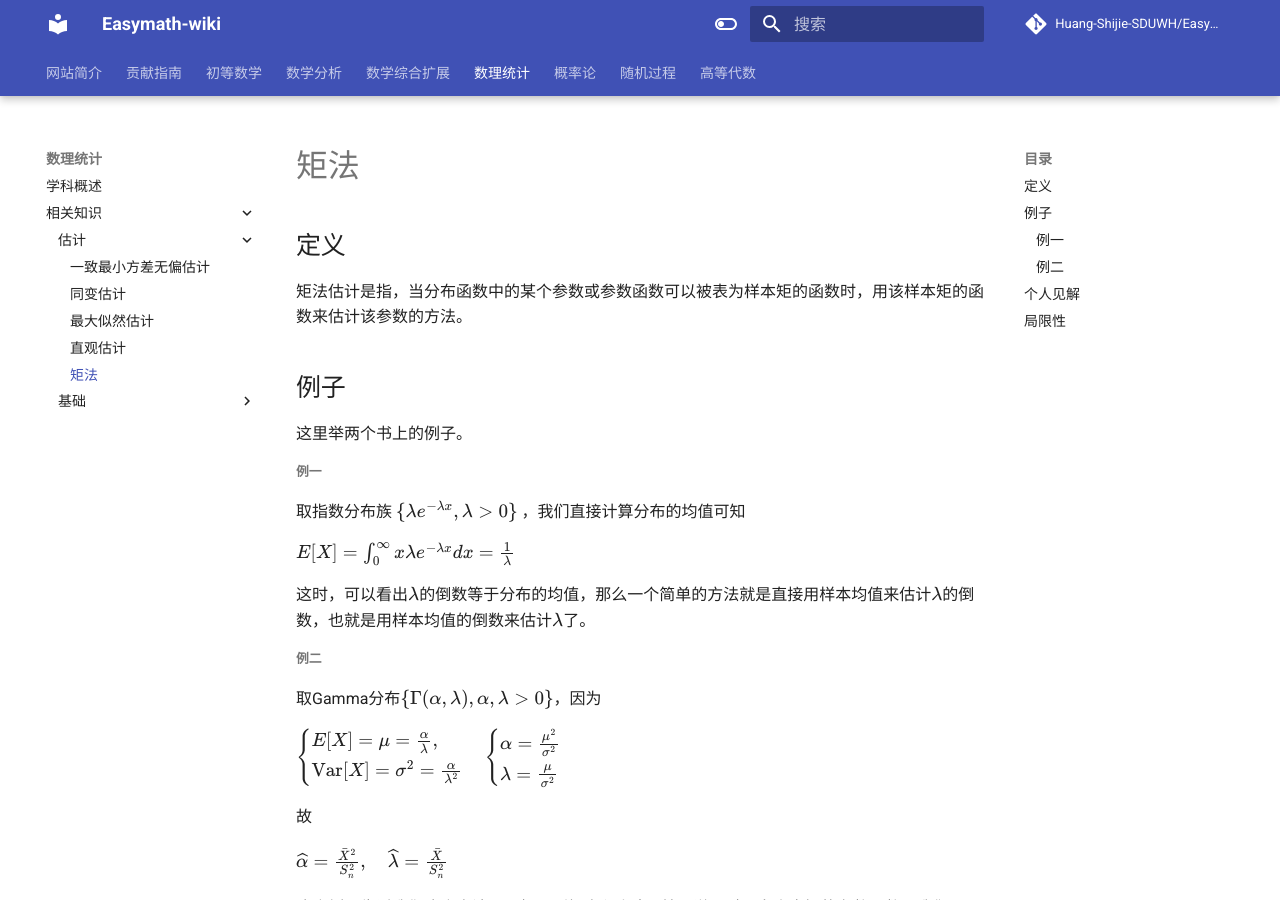
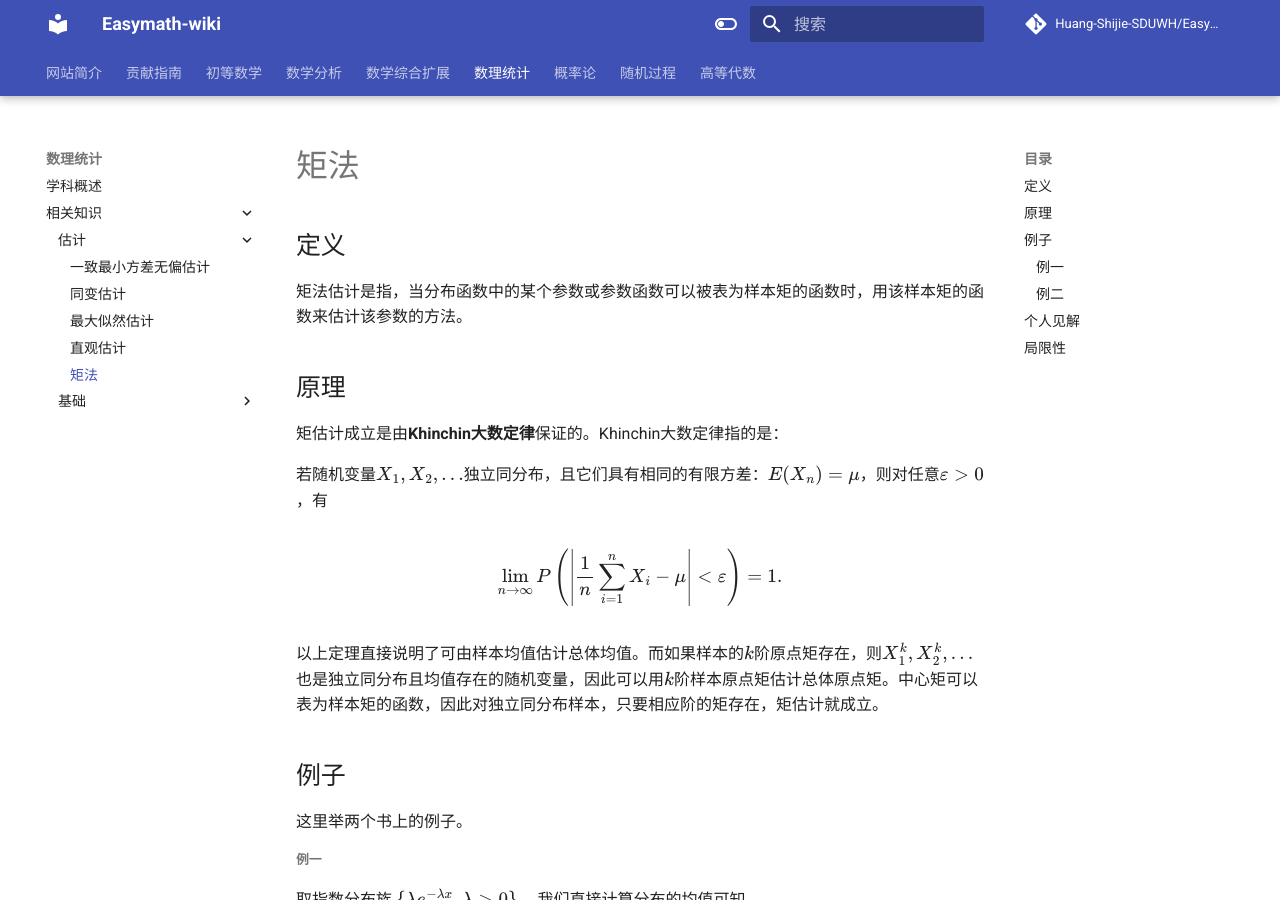
Before and after one commit to Easymath-wiki/Easymath-wiki, an MkDocs documentation site: the page built from docs/数理统计/相关知识/估计/矩法.md, in a window 1280 px wide and 900 px high. Built offline with MkDocs 1.6.1 and Material for MkDocs 9.7.7, drawn with Linux system fonts in a browser that asks for light colours; formulas are drawn with MathJax 3; comment, search, counter and statistics services are not loaded.

Commit message:
Add the proof of moment.

```diff
--- a/docs/数理统计/相关知识/估计/矩法.md
+++ b/docs/数理统计/相关知识/估计/矩法.md
@@ -1,6 +1,18 @@
 ## 定义
 
 矩法估计是指，当分布函数中的某个参数或参数函数可以被表为样本矩的函数时，用该样本矩的函数来估计该参数的方法。
+
+## 原理
+
+矩估计成立是由**Khinchin大数定律**保证的。Khinchin大数定律指的是：
+
+若随机变量$X_1, X_2, \dots$独立同分布，且它们具有相同的有限方差：$E(X_n) = \mu$，则对任意$\varepsilon>0$，有
+
+$$
+\lim_{n \to \infty} P \left( \left| \frac{1}{n} \sum_{i=1}^n X_i - \mu \right| < \varepsilon \right) = 1.
+$$
+
+以上定理直接说明了可由样本均值估计总体均值。而如果样本的$k$阶原点矩存在，则$X_1^k, X_2^k, \dots$也是独立同分布且均值存在的随机变量，因此可以用$k$阶样本原点矩估计总体原点矩。中心矩可以表为样本矩的函数，因此对独立同分布样本，只要相应阶的矩存在，矩估计就成立。
 
 ## 例子
 
```
